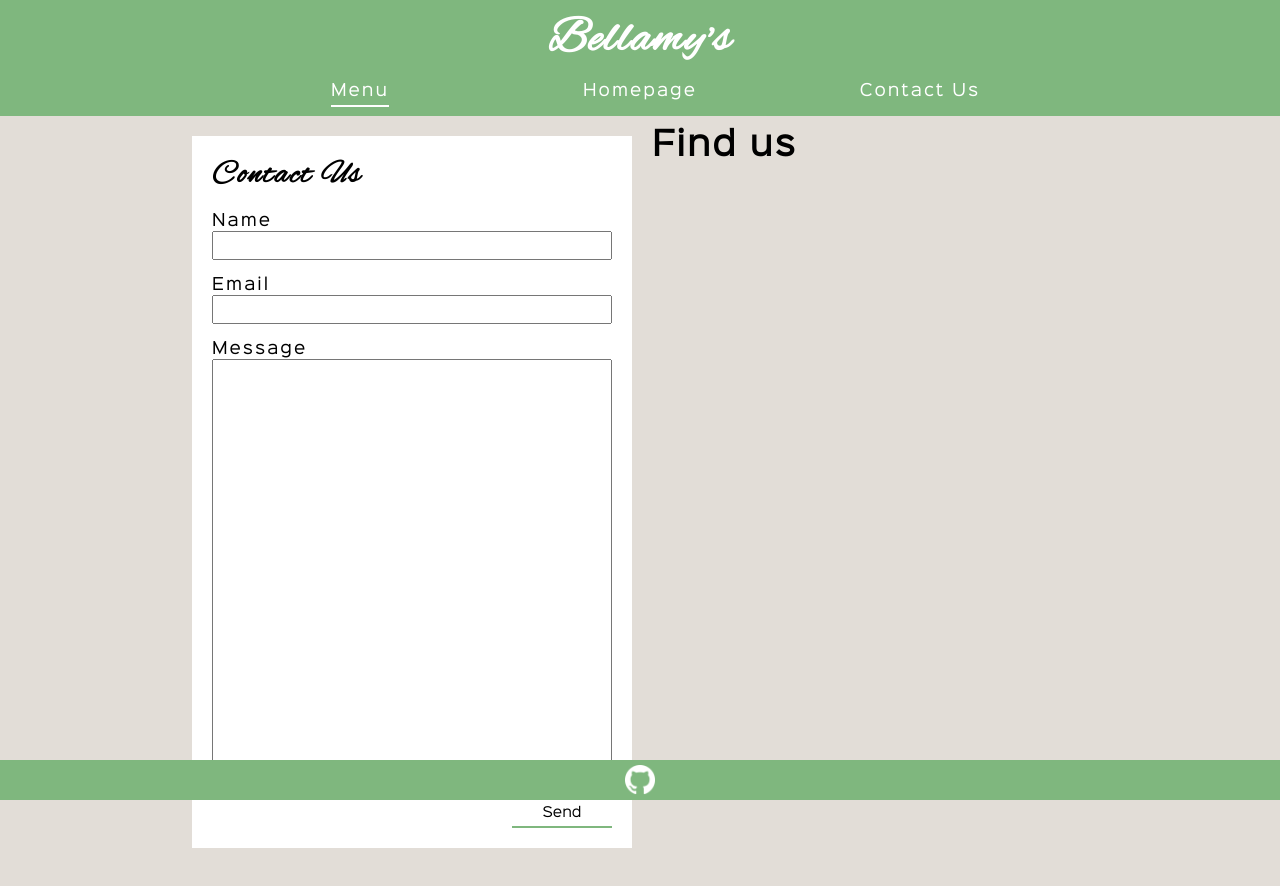
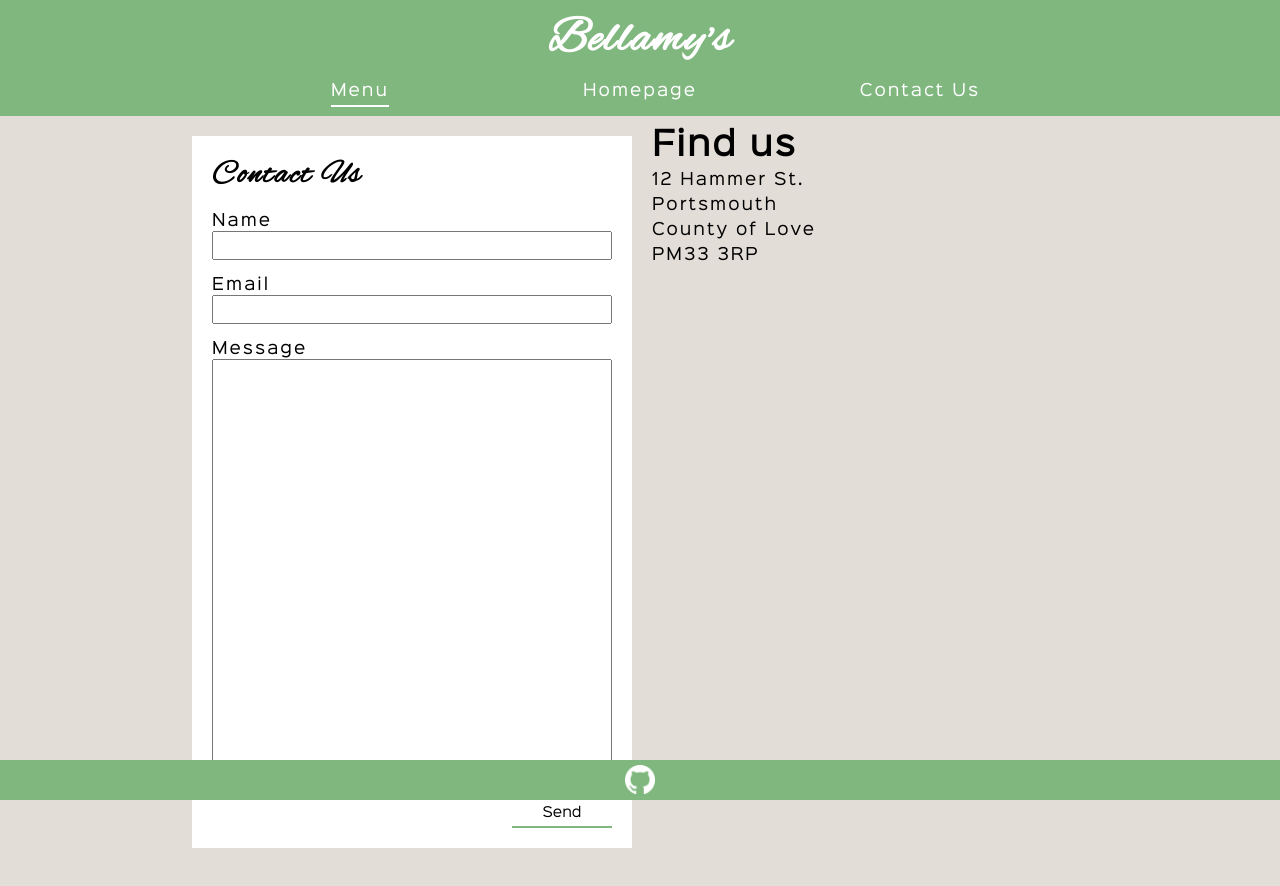
Before and after one commit to MBright90/restaurant-homepage, a website built with webpack: page dist/index.html in a window 1280 px wide. Built offline with nearby package versions, Linux system fonts and the light colour scheme.

Commit message:
Add address div to map container

```diff
--- a/dist/index.html
+++ b/dist/index.html
@@ -118,6 +118,12 @@
         <div class="map-container">
             <h1>Find us</h1>
             <div class="map"></div>
+            <div class="address">
+                <p>12 Hammer St.</p>
+                <p>Portsmouth</p>
+                <p>County of Love</p>
+                <p>PM33 3RP</p>
+            </div>
         </div>
 
     </main>
```
